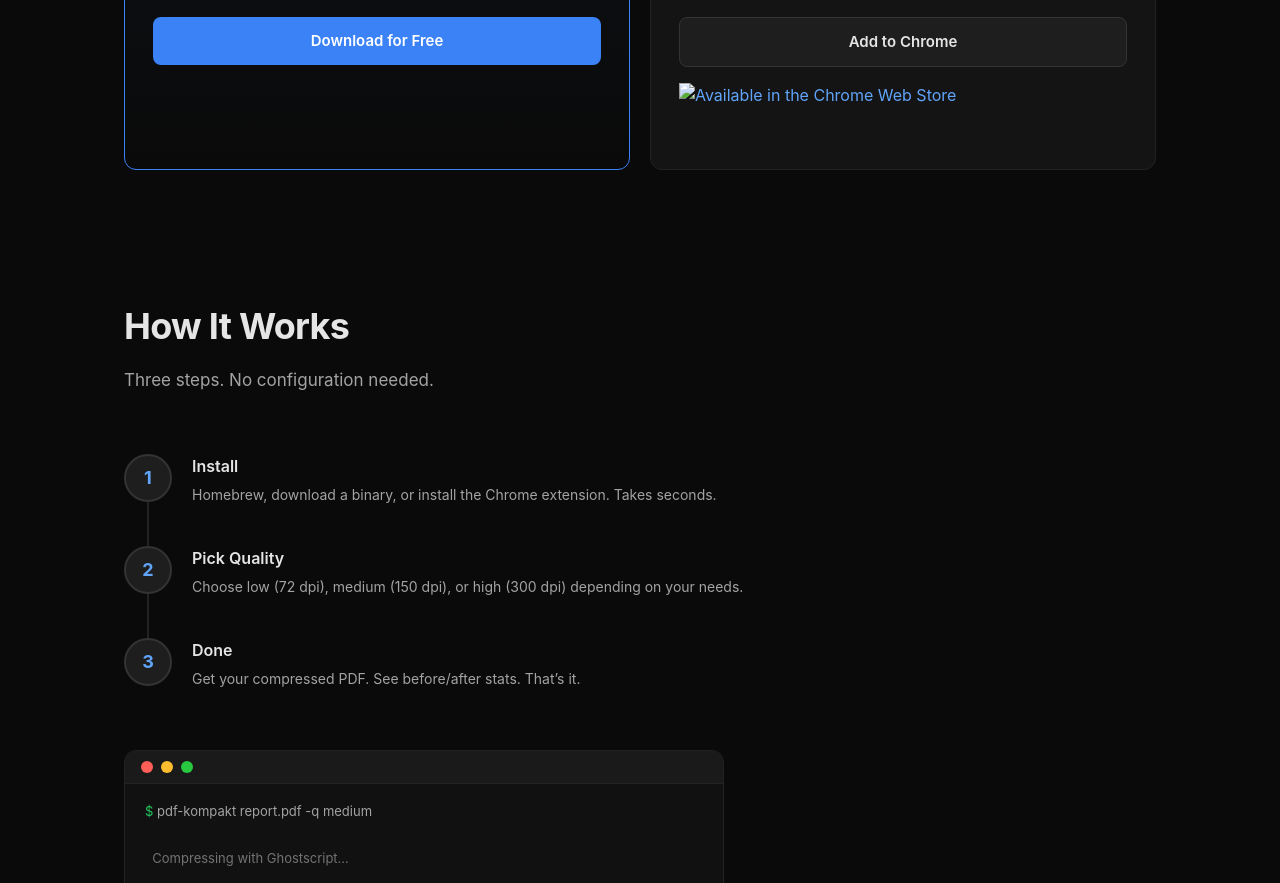
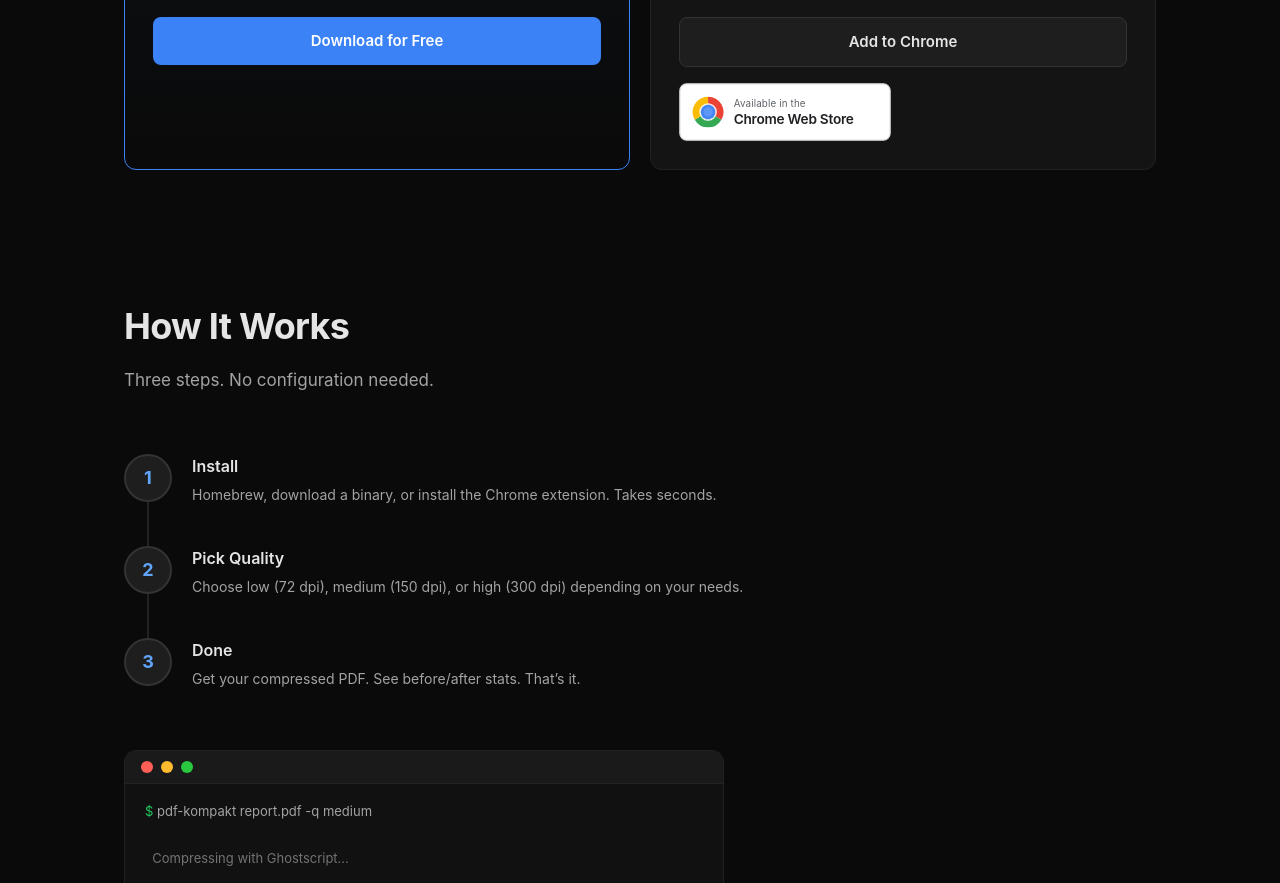
Before and after one commit to xronocode/kompakt, a browser extension: page website/index.html in a window 1280 px wide. Shown: the part 1983-2866 px from the top of the page. Drawn offline with Linux system fonts and the light colour scheme.

Commit message:
Add official-style Chrome Web Store badge to extension card
SVG badge replicates the official Chrome Web Store badge design:
correct Chrome logo geometry (3×120° arcs + blue centre), proper
typography and border radius matching Google branding guidelines.
Badge links to the CWS listing and is hosted locally (no external deps).

Co-Authored-By: Claude Sonnet 4.6 <noreply@anthropic.com>

```diff
--- a/website/index.html
+++ b/website/index.html
@@ -320,7 +320,7 @@ footer .links{display:flex;flex-wrap:wrap;justify-content:center;gap:20px;margin
       <div class="cta">
         <a href="#" class="btn btn-secondary" id="chromeBtn2" target="_blank" rel="noopener" data-i18n="compExtCta">Add to Chrome</a>
         <a href="#" class="cws-badge" id="cwsBadge" target="_blank" rel="noopener">
-          <img src="chrome-web-store-badge.png" alt="Available in the Chrome Web Store" height="58">
+          <img src="chrome-web-store-badge.svg" alt="Available in the Chrome Web Store" height="58">
         </a>
       </div>
     </div>
```
Also changed, not shown: website/chrome-web-store-badge.svg (added).
